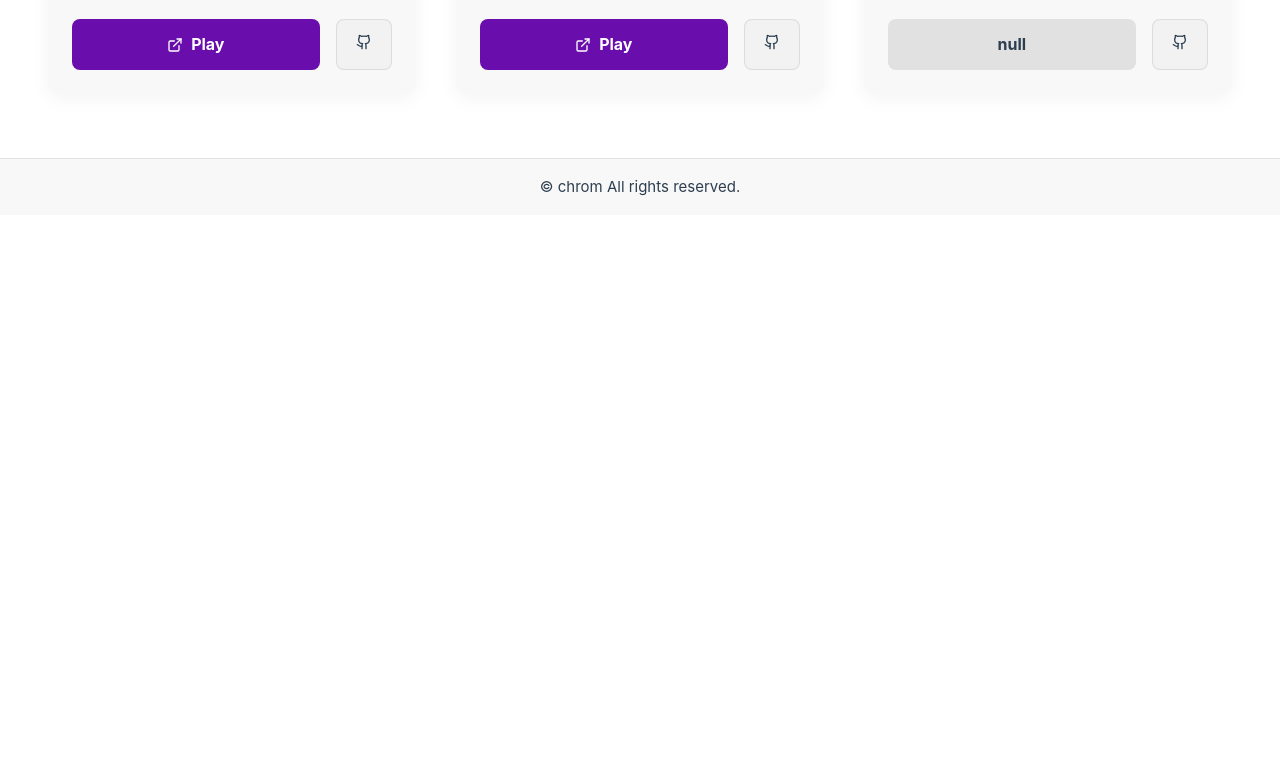
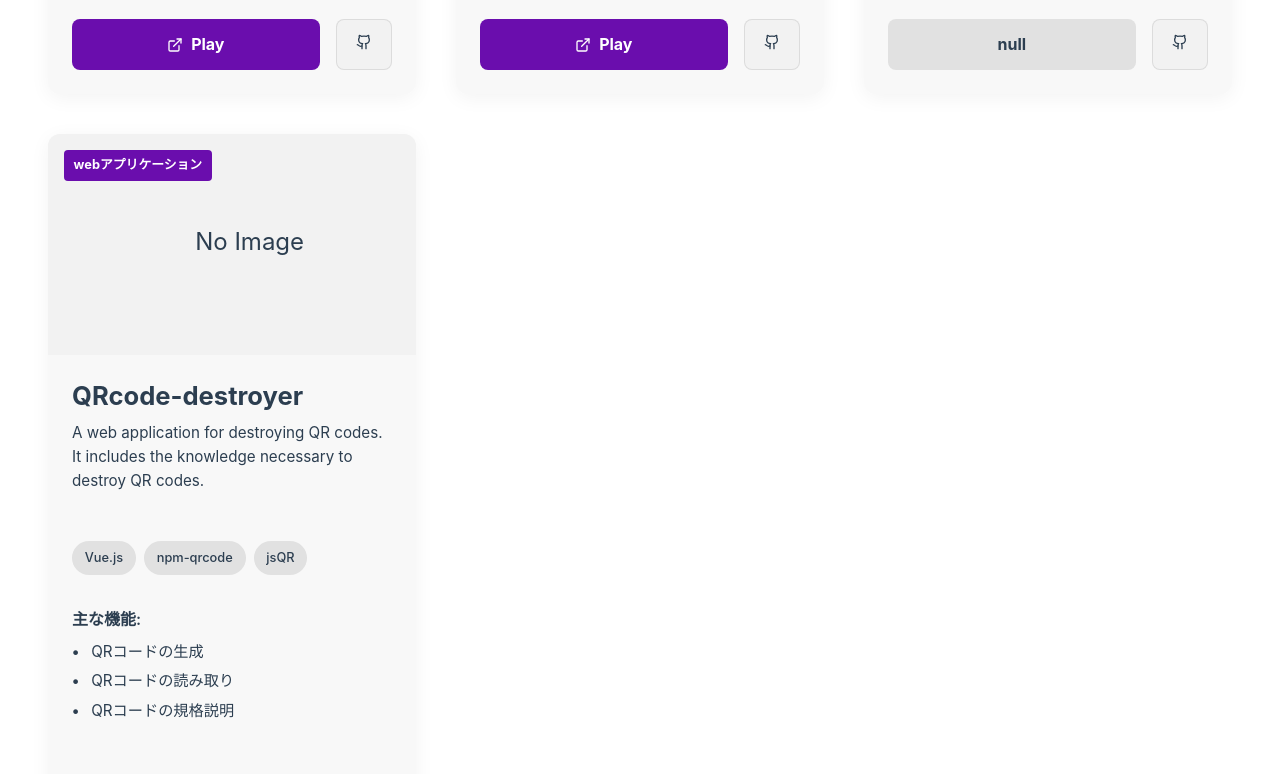
Before and after one commit to chrom9103/Portfolio-site, a Vue app: page /works in a window 1280 px wide. Shown: the part 900-1674 px from the top of the page. Before the commit the page ends 1115 px from the top, so only its background shows below. Built offline with nearby package versions, Linux system fonts and the light colour scheme.

Commit message:
add(WorksPage): QRcode-destroyerプロジェクトを追加

```diff
--- a/src/components/WorksPage.vue
+++ b/src/components/WorksPage.vue
@@ -49,6 +49,17 @@ const works = [
     null,
     null,
     'https://github.com/chrom9103/PiedPiper_bot'
+  ),
+  new Work(
+    3,
+    'QRcode-destroyer',
+    'webアプリケーション',
+    'A web application for destroying QR codes. It includes the knowledge necessary to destroy QR codes.',
+    ['Vue.js', 'npm-qrcode', 'jsQR'],
+    ['QRコードの生成', 'QRコードの読み取り', 'QRコードの規格説明'],
+    null,
+    'https://www.chrom.jp/works/playground/',
+    'https://github.com/chrom9103/QRcode-destroyer'
   )
 ]
 </script>
```
